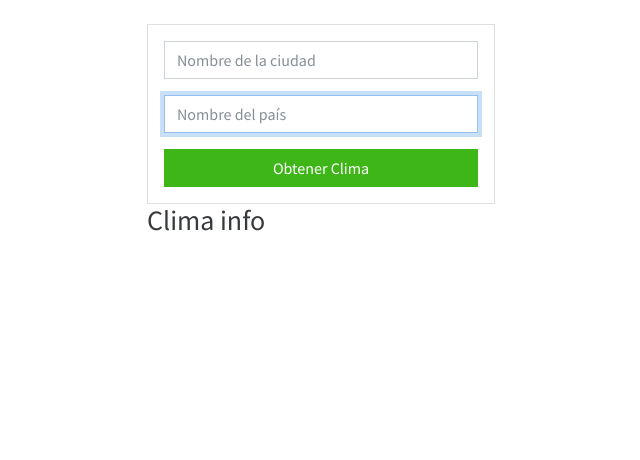
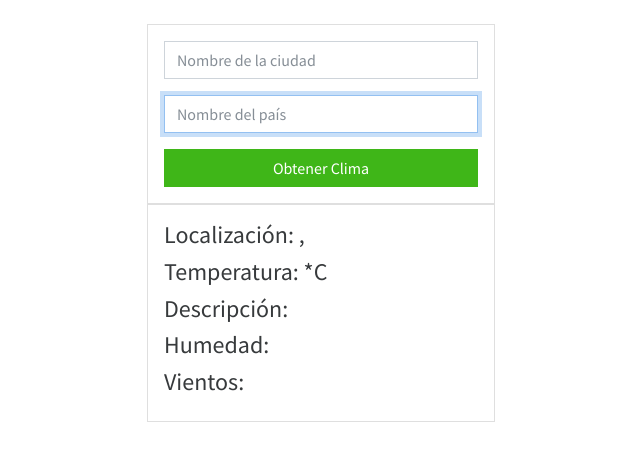
Before and after one commit to AlbeTorres/climaApp, a React app: page / in a window 1280 px wide. Shown: the top 460 px of the page, without its empty margins (319-959 px from the left). Built offline with nearby package versions, Linux system fonts and the light colour scheme; no server answers.

Commit message:
weather info funciona al palo

```diff
--- a/src/components/Weatheinfo.js
+++ b/src/components/Weatheinfo.js
@@ -1,9 +1,26 @@
 import React from 'react'
 
-const Weatheinfo = () => {
+const Weatheinfo = ({weather}) => {
     return (
         <div>
-            <h3>Clima info</h3>
+
+
+        {
+            weather.error &&
+            <div className='alert alert-danger'>
+            <p>weather.error</p>
+
+            </div>
+        }
+        <div className='card card-body'>
+            <h4>Localización:  {weather.city},{weather.country} </h4>
+            <h4>Temperatura:  {weather.temperature}*C </h4>
+            <h4>Descripción:  {weather.description} </h4>
+            <h4>Humedad:  {weather.humidity} </h4>
+            <h4>Vientos:  {weather.wind_speed} </h4>
+        </div>
+
+
         </div>
     )
 }
--- a/src/container/App.jsx
+++ b/src/container/App.jsx
@@ -1,5 +1,4 @@
-import React from 'react';
-import { useEffect } from 'react';
+import React,{useState, useEffect} from 'react';
 import Weatheinfo from '../components/Weatheinfo';
 import WeatherForm from '../components/WeatherForm';
 import { WEATHER_KEY } from '../key';
@@ -8,32 +7,64 @@ import { WEATHER_KEY } from '../key';
 
 
 
+
 const App = () =>{
-    const API_URL=`http://api.openweathermap.org/data/2.5/weather?q=Cuba&appid=${WEATHER_KEY}`
 
-    const getWeather= (e) =>{
+    const [ weather, setWeather ] = useState(
+                                            {
+                                                temperature:'',
+                                                description:'',
+                                                humidity:'',
+                                                wind_speed:'',
+                                                city:'',
+                                                country:'',
+                                                error:''
+                                            }
+                                            );
+
+
+    const getWeather= async (e) =>{
+
         e.preventDefault();
 
         const {city,country}= e.target.elements;
         const countryValue = country.value;
         const cityValue = city.value;
 
-        const API_URL=`http://api.openweathermap.org/data/2.5/weather?q=${countryValue}&appid=${WEATHER_KEY}`
+        const API_URL=`http://api.openweathermap.org/data/2.5/weather?q=${cityValue},${countryValue}&appid=${WEATHER_KEY}&units=metric`;
 
-        console.log(`${cityValue} ${countryValue} ${API_URL}`)
+        console.log(`${cityValue} ${countryValue} ${API_URL}`);
+
+        const newWeather= await fetchWeather(API_URL);
+
+        setWeather(newWeather);
+
+
+
+
     }
 
-    useEffect(()=>{
-        const fetchWeather =async()=>{
+    const fetchWeather =async(API_URL)=>{
 
-            const response= await fetch(API_URL)
-            const data = await response.json()
+        const response= await fetch(API_URL)
+        const data = await response.json()
 
-            console.log(data)
-        }
 
-        fetchWeather()
-    },[])
+        const axuWeather=  {
+                temperature: data.main.temp,
+                description: data.weather[0].description,
+                humidity: data.main.humidity,
+                wind_speed: data.wind.speed,
+                city: data.name,
+                country: data.sys.country,
+                error: null
+            }
+
+
+
+        return axuWeather;
+
+    }
 
 
     return(
@@ -42,7 +73,7 @@ const App = () =>{
                 <div className='row'>
                     <div className='col-md-4 mx-auto'>
                         <WeatherForm getWeather={getWeather}/>
-                        <Weatheinfo/>
+                        <Weatheinfo weather={weather}/>
 
                     </div>
 
```
